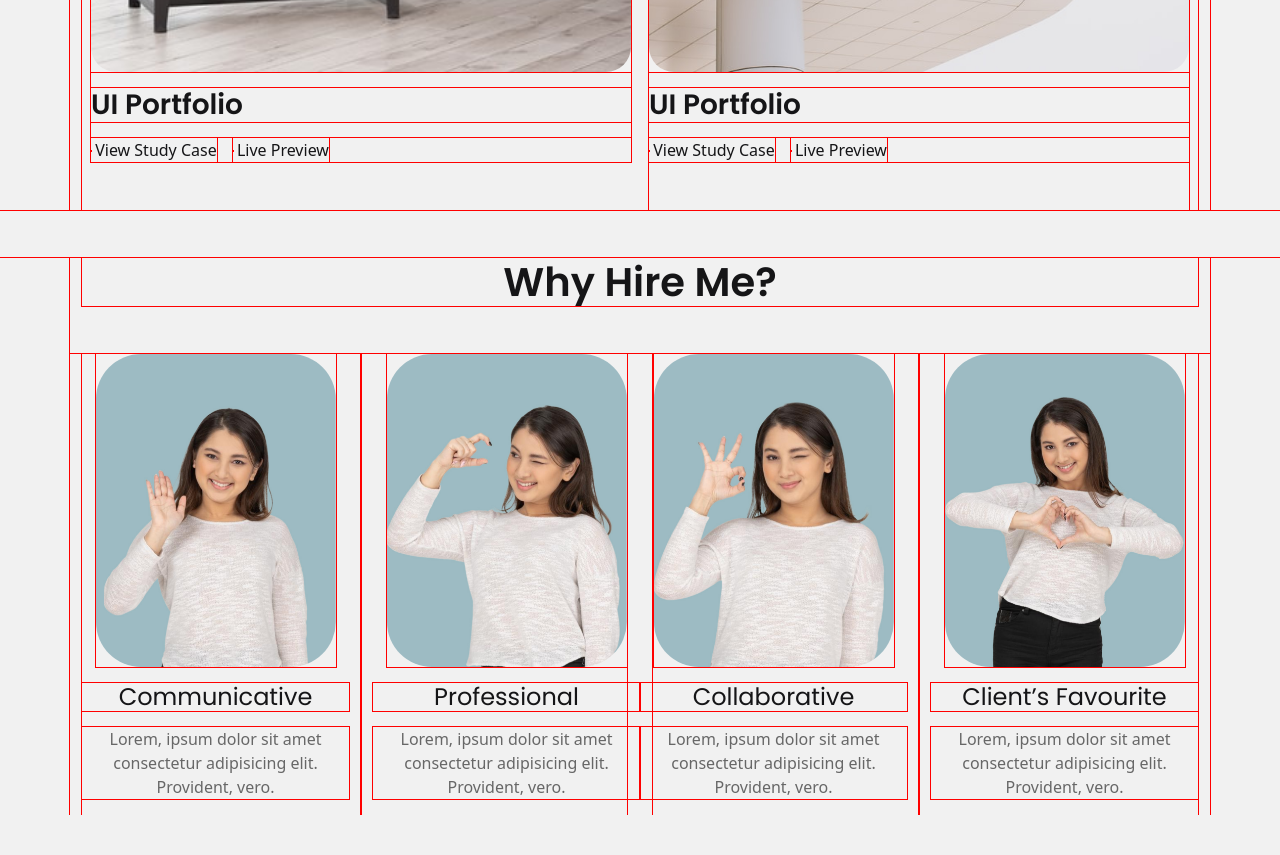
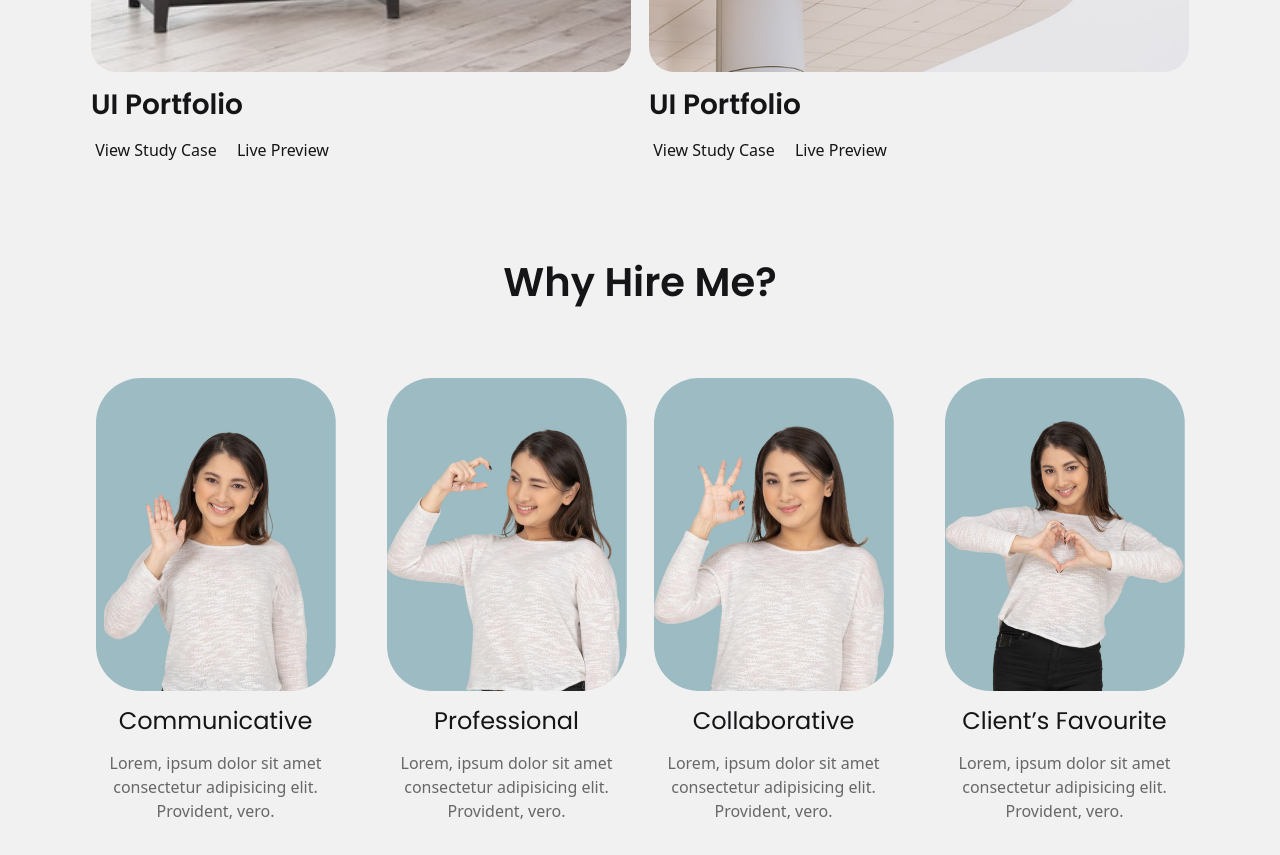
Before and after one commit to antoniocaraballo/ArianaPortfolio, a website: page index.html in a window 1280 px wide. Shown: the part 2200-3055 px from the top of the page. Before the commit the page ends 3015 px from the top, so only its background shows below. Drawn offline with nearby package versions, Linux system fonts and the light colour scheme.

Commit message:
Finish Why hire me section

```diff
--- a/index.html
+++ b/index.html
@@ -228,7 +228,7 @@
         </h1>
         <div class="d-flex flex-column flex-md-row justify-content-between">
           <div class="row">
-            <div class="text-center col">
+            <div class="text-center col my-4">
               <img src="./imgs/ariana1.png" alt="" />
               <h4 class="font-reg my-3">Communicative</h4>
               <p class="text-dark-gray px-4">
@@ -236,7 +236,7 @@
                 Provident, vero.
               </p>
             </div>
-            <div class="text-center col">
+            <div class="text-center col my-4">
               <img src="./imgs/ariana2.png" alt="" />
               <h4 class="font-reg my-3">Professional</h4>
               <p class="text-dark-gray px-4">
@@ -246,7 +246,7 @@
             </div>
           </div>
           <div class="row">
-            <div class="text-center col">
+            <div class="text-center col my-4">
               <img src="./imgs/ariana3.png" alt="" />
               <h4 class="font-reg my-3">Collaborative</h4>
               <p class="text-dark-gray px-4">
@@ -254,7 +254,7 @@
                 Provident, vero.
               </p>
             </div>
-            <div class="text-center col">
+            <div class="text-center col my-4">
               <img src="./imgs/ariana4.png" alt="" />
               <h4 class="font-reg my-3">Client’s Favourite</h4>
               <p class="text-dark-gray px-4">
--- a/scss/main.scss
+++ b/scss/main.scss
@@ -2,9 +2,9 @@
 
 @import "../node_modules/bootstrap/scss/bootstrap.scss";
 
-* {
-  outline: 1px red solid;
-}
+// * {
+//   outline: 1px red solid;
+// }
 
 .active {
   color: $primary !important;
```
Also changed, not shown: css/main.css.
